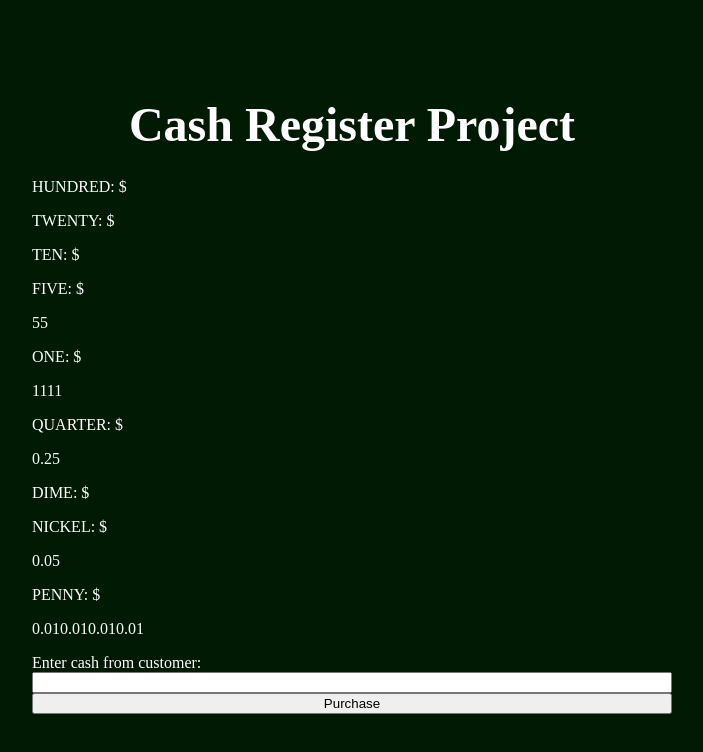
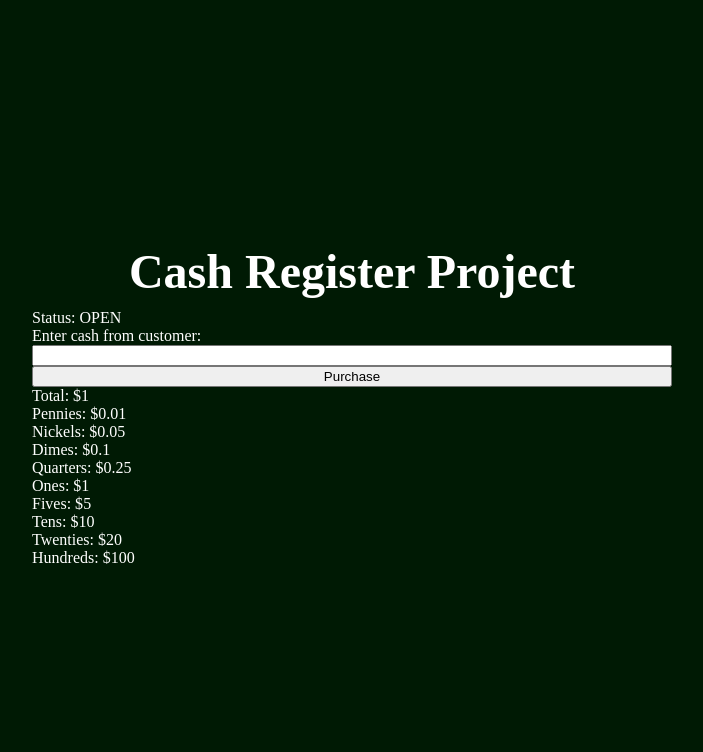
Before and after one commit to samjmccormick/fcc-cash-register, a plain HTML site: page index.html in a window 1280 px wide. Both pictures are taken after a click on the button "Purchase". Shown: the whole page, without its empty margins (288-991 px from the left). Drawn offline with Linux system fonts and the light colour scheme.

Commit message:
I think everything is working now, going to submit

```diff
--- a/index.html
+++ b/index.html
@@ -9,21 +9,32 @@
   <body>
     <h1>Cash Register Project</h1>
     <div id="change-due">
-	  <p class="change-holder hide">HUNDRED: $<p id="HUNDRED"></p></p>
-	  <p class="change-holder hide">TWENTY: $<p id="TWENTY"></p></p>
-	  <p class="change-holder hide">TEN: $<p id="TEN"></p></p>
-	  <p class="change-holder hide">FIVE: $<p id="FIVE"></p></p>
-	  <p class="change-holder hide">ONE: $<p id="ONE"></p></p>
-	  <p class="change-holder hide">QUARTER: $<p id="QUARTER"></p></p>
-	  <p class="change-holder hide">DIME: $<p id="DIME"></p></p>
-	  <p class="change-holder hide">NICKEL: $<p id="NICKEL"></p></p>
-	  <p class="change-holder hide">PENNY: $<p id="PENNY"></p></p>
+	  <div class="change-holder hide">Status: <span id="status"></span></div>
+	  <div class="change-holder hide">HUNDRED: $<span id="HUNDRED"></span></div>
+	  <div class="change-holder hide">TWENTY: $<span id="TWENTY"></span></div>
+	  <div class="change-holder hide">TEN: $<span id="TEN"></span></div>
+	  <div class="change-holder hide">FIVE: $<span id="FIVE"></span></div>
+	  <div class="change-holder hide">ONE: $<span id="ONE"></span></div>
+	  <div class="change-holder hide">QUARTER: $<span id="QUARTER"></span></div>
+	  <div class="change-holder hide">DIME: $<span id="DIME"></span></div>
+	  <div class="change-holder hide">NICKEL: $<span id="NICKEL"></span></div>
+	  <div class="change-holder hide">PENNY: $<span id="PENNY"></span></div>
 	</div>
 	<label for="cash">Enter cash from customer:</label>
 	<input id="cash" type="number" required >
 	<button type="button" id="purchase-btn">Purchase</button>
-	<div id="price"></div>
-	<div id="cid"></div>
+	<div class="price">Total: $<span class="price" id="price"></span></div>
+	<div id="cid">
+	  <div class="cid-divs">Pennies: $<span></span></div>
+	  <div class="cid-divs">Nickels: $<span></span></div>
+	  <div class="cid-divs">Dimes: $<span></span></div>
+	  <div class="cid-divs">Quarters: $<span></span></div>
+	  <div class="cid-divs">Ones: $<span></span></div>
+	  <div class="cid-divs">Fives: $<span></span></div>
+	  <div class="cid-divs">Tens: $<span></span></div>
+	  <div class="cid-divs">Twenties: $<span></span></div>
+	  <div class="cid-divs">Hundreds: $<span></span></div>
+	</div>
 	<script src="./script.js"></script>
   </body>
  </html>
--- a/script.js
+++ b/script.js
@@ -1,11 +1,14 @@
 const changeDueDiv = document.getElementById("change-due");
 const userInputCash = document.getElementById("cash");
 const purchaseBtn = document.getElementById("purchase-btn");
-const priceDiv = document.getElementById("price");
-const cidDIV = document.getElementById("cid");
+const priceSpan = document.getElementById("price");
+const cidDiv = document.getElementById("cid");
+const cidSpans = document.querySelectorAll(".cid-divs > span")
+const statusEl = document.getElementById("status");
+const changeHolderClass = document.querySelectorAll(".change-holder");
 
 const moneyValue = [
-{name: 'ONE HUNDRED',
+{name: 'HUNDRED',
 value: 100.00},
 {name: 'TWENTY',
 value: 20.00},
@@ -28,18 +31,20 @@ value: 0.01}
 
 /* price and cash in draw variables */
 
-let price = 1.87;
+let price = 1.00;
 let cid = [
-  ['PENNY', 1.01],
-  ['NICKEL', 2.05],
-  ['DIME', 3.1],
-  ['QUARTER', 4.25],
-  ['ONE', 90],
-  ['FIVE', 55],
-  ['TEN', 9],
-  ['TWENTY', 60],
+  ['PENNY', .01],
+  ['NICKEL', .05],
+  ['DIME', .1],
+  ['QUARTER', .25],
+  ['ONE', 1],
+  ['FIVE', 5],
+  ['TEN', 10],
+  ['TWENTY', 20],
   ['ONE HUNDRED', 100]
 ];
+
+let accumulator = 0;
 
 function changeDue (cash) {
 	if (cash === 0) {
@@ -48,37 +53,88 @@ function changeDue (cash) {
 
 	for (let i = 0; i < moneyValue.length; i++) {
 		if (cash.toFixed(2) >= moneyValue[i].value && moneyValue[i].value <= cid[cid.length - i - 1][1]) {
-			console.log(cid[cid.length - i - 1][1])
-			cid[cid.length - i - 1][1] -= moneyValue[i].value;
+			let total = 0;
+			for (let j = 0; j < cid.length - i; j++) {
+				 total += cid[j][1]
+			}
 
-			console.log(moneyValue[i].value);
+			if (total < cash) {
+				statusEl.parentElement.classList.remove("hide");
+				statusEl.textContent = "INSUFFICIENT_FUNDS";
+				return
+			}else if (document.getElementById(`${moneyValue[i].name}`).textContent === "") {
+				document.getElementById(`${moneyValue[i].name}`).parentElement.classList.remove("hide");
+				accumulator = moneyValue[i].value;
+				document.getElementById(`${moneyValue[i].name}`).textContent = moneyValue[i].value;
+			} else {
+				accumulator += moneyValue[i].value;
+				document.getElementById(`${moneyValue[i].name}`).textContent = accumulator;
+			};
+		cid[cid.length - i - 1][1] -= moneyValue[i].value;
 
-			let holder = moneyValue[i].value;
-
-			if (document.getElementById(`${moneyValue[i].name}`).textContent === "") {
-				document.getElementById(`${moneyValue[i].name}`).textContent = Number(moneyValue[i].value)
-			} else {
-				document.getElementById(`${moneyValue[i].name}`).textContent += Number(moneyValue[i].value)
-			};
-
-			/* changeDueDiv.innerHTML += `<p id="${moneyValue[i].name}">${moneyValue[i].name}: $${moneyValue[i].value}</p>` */
-
-			return changeDue(cash.toFixed(2) - moneyValue[i].value)
+		return changeDue(cash.toFixed(2) - moneyValue[i].value)
 		}
-
 	}
 };
 
-function totalChange (price, customerCash) {
+
+
+function populateCid () {
+	for (let i = 0; i < cid.length; i++) {
+		cidSpans[i].textContent = cid[i][1]
+	}
+};
+
+function changeNeeded (price, customerCash) {
 	return customerCash.toFixed(2) - price.toFixed(2);
 };
 
-function checkCidAmount (demonination, cidAmount) {
-
-
+function cidTotal () {
+	let total = 0;
+	for (let i = 0; i < cid.length; i++) {
+		 total += cid[i][1];
+	}
+	return total;
 };
 
 
-console.log(changeDue(14.34));
 
-console.log(cid);
+function cidChecks (cid, changeRequired) {
+	if (cid < changeRequired) {
+		statusEl.parentElement.classList.remove("hide");
+		statusEl.textContent = "INSUFFICIENT_FUNDS";
+	} else if (cid === changeRequired) {
+		statusEl.parentElement.classList.remove("hide");
+		statusEl.textContent = "CLOSED";
+		changeDue(changeRequired);
+	} else {
+		statusEl.parentElement.classList.remove("hide");
+		statusEl.textContent = "OPEN";
+		changeDue(changeRequired);
+	}
+
+}
+
+function populatePrice () {
+	priceSpan.textContent = price;
+}
+
+function clear () {
+	for (let i = 0; i <changeHolderClass.length; i++) {
+	changeHolderClass[i].className = "change-holder hide";
+	}
+}
+
+
+populatePrice();
+
+populateCid();
+
+purchaseBtn.addEventListener("click", () => {
+	clear();
+	const total = cidTotal();
+	const change = changeNeeded(price, Number(userInputCash.value));
+
+	cidChecks(total, change);
+	populateCid();
+});
--- a/styles.css
+++ b/styles.css
@@ -31,3 +31,12 @@ h1  {
 	text-align: center;
 	margin: 10px 0;
 }
+
+/* .change-holder {
+	display: flex;
+
+}
+ */
+.hide {
+	display: none;
+}
```
